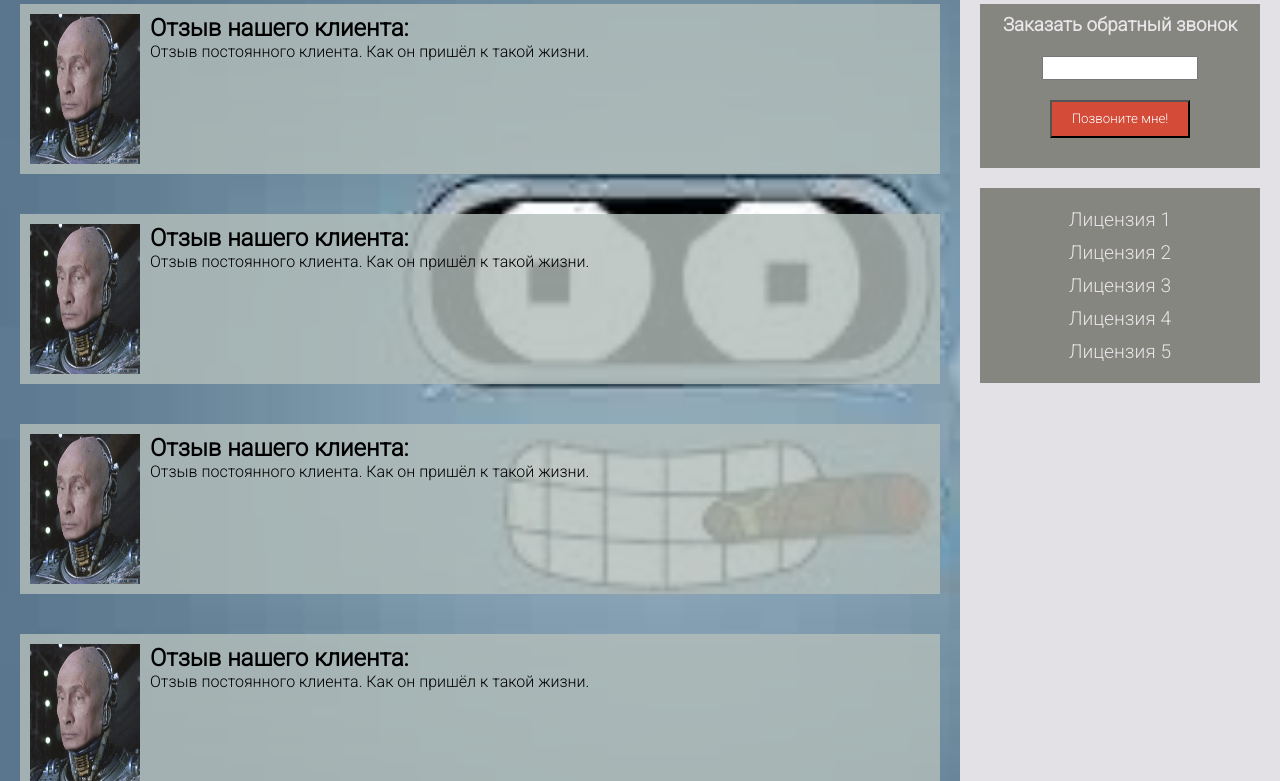
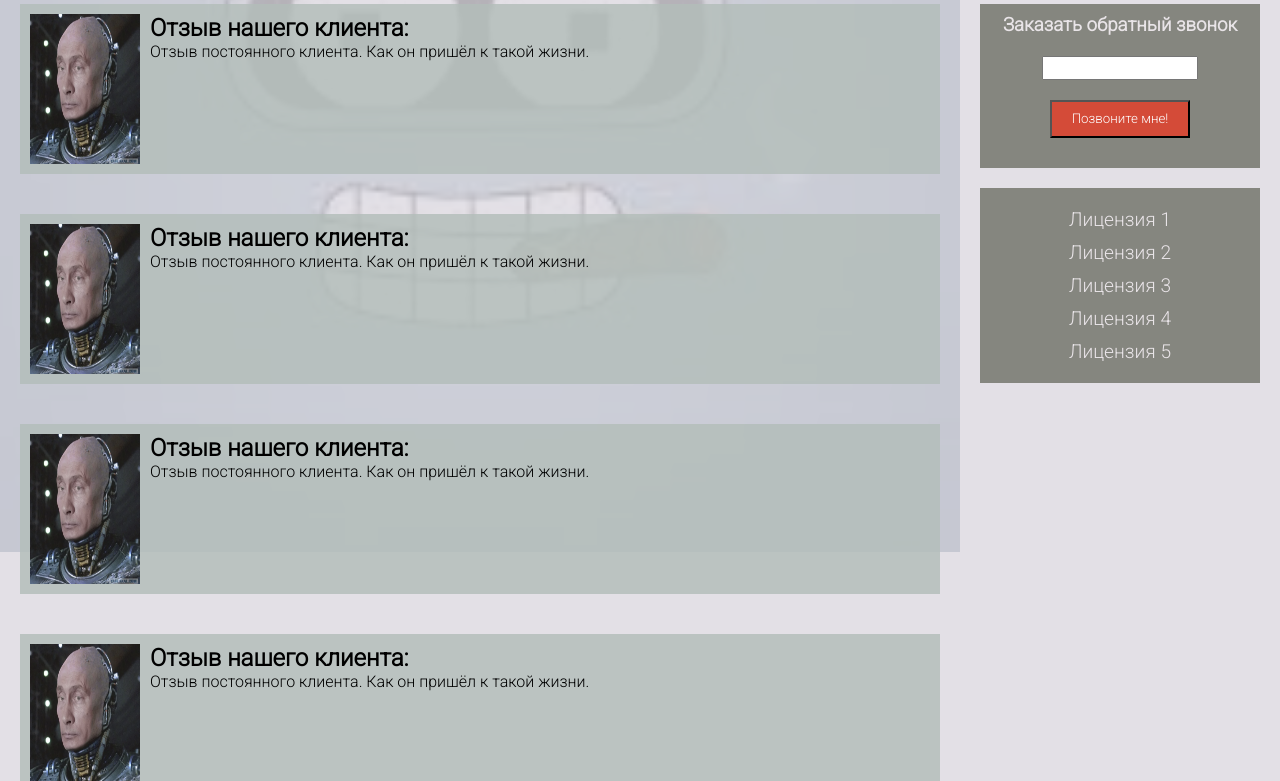
Before and after one commit to cyprus11/cyborg_page, a plain HTML site: page index.html in a window 1280 px wide. Shown: the part 316-1097 px from the top of the page. Drawn offline with nearby package versions, Linux system fonts and the light colour scheme.

Commit message:
add parallax effect

```diff
--- a/css/style.css
+++ b/css/style.css
@@ -67,8 +67,8 @@ html, body {
 }
 
 .header {
-  background-image: url("../images/header.jpg");
-  background-size: cover;
+  background: transparent;
+  color: rgba(67,69,59,0.82);
 }
 
 .nav-menu {
@@ -115,8 +115,7 @@ html, body {
 .reviews {
   display: flex;
   flex-direction: column;
-  background-image: url("../images/content.jpeg");
-  background-size: cover;
+  background: transparent;
   height: 100%;
 }
 
--- a/index.html
+++ b/index.html
@@ -8,11 +8,13 @@
   <link href="https://fonts.googleapis.com/css2?family=Roboto:wght@300&display=swap" rel="stylesheet">
   <link rel="stylesheet" href="css/style.css">
   <link rel="stylesheet" href="css/media.css">
+  <script src="https://ajax.googleapis.com/ajax/libs/jquery/1.11.0/jquery.min.js"></script>
+  <script src="js/parallax.js-1.5.0/parallax.js"></script>
   <title>Cyborg meds</title>
 </head>
 <body>
 <div class="wrapper">
-  <div class="row header">
+  <div class="row header" data-parallax="scroll" data-image-src="images/header.jpg">
     <h1>Приветствуем Вас на сайте клиники по трансформации в киборга.</h1>
   </div>
   <div class="content">
@@ -38,7 +40,7 @@
     </div>
     <div class="row">
       <div class="column-3-4">
-        <div class="reviews">
+        <div class="reviews" data-parallax="scroll" data-image-src="images/content.jpeg">
           <div class="review">
             <div class="div-image">
               <img class="image" src="images/cyborg.png" alt="Customer">
--- /dev/null
+++ b/js/parallax.js-1.5.0/parallax.js
@@ -0,0 +1,412 @@
+/*!
+ * parallax.js v1.5.0 (http://pixelcog.github.io/parallax.js/)
+ * @copyright 2016 PixelCog, Inc.
+ * @license MIT (https://github.com/pixelcog/parallax.js/blob/master/LICENSE)
+ */
+
+;(function ( $, window, document, undefined ) {
+
+  // Polyfill for requestAnimationFrame
+  // via: https://gist.github.com/paulirish/1579671
+
+  (function() {
+    var lastTime = 0;
+    var vendors = ['ms', 'moz', 'webkit', 'o'];
+    for(var x = 0; x < vendors.length && !window.requestAnimationFrame; ++x) {
+      window.requestAnimationFrame = window[vendors[x]+'RequestAnimationFrame'];
+      window.cancelAnimationFrame = window[vendors[x]+'CancelAnimationFrame'] || window[vendors[x]+'CancelRequestAnimationFrame'];
+    }
+
+    if (!window.requestAnimationFrame)
+      window.requestAnimationFrame = function(callback) {
+        var currTime = new Date().getTime();
+        var timeToCall = Math.max(0, 16 - (currTime - lastTime));
+        var id = window.setTimeout(function() { callback(currTime + timeToCall); },
+          timeToCall);
+        lastTime = currTime + timeToCall;
+        return id;
+      };
+
+    if (!window.cancelAnimationFrame)
+      window.cancelAnimationFrame = function(id) {
+        clearTimeout(id);
+      };
+  }());
+
+
+  // Parallax Constructor
+
+  function Parallax(element, options) {
+    var self = this;
+
+    if (typeof options == 'object') {
+      delete options.refresh;
+      delete options.render;
+      $.extend(this, options);
+    }
+
+    this.$element = $(element);
+
+    if (!this.imageSrc && this.$element.is('img')) {
+      this.imageSrc = this.$element.attr('src');
+    }
+
+    var positions = (this.position + '').toLowerCase().match(/\S+/g) || [];
+
+    if (positions.length < 1) {
+      positions.push('center');
+    }
+    if (positions.length == 1) {
+      positions.push(positions[0]);
+    }
+
+    if (positions[0] == 'top' || positions[0] == 'bottom' || positions[1] == 'left' || positions[1] == 'right') {
+      positions = [positions[1], positions[0]];
+    }
+
+    if (this.positionX !== undefined) positions[0] = this.positionX.toLowerCase();
+    if (this.positionY !== undefined) positions[1] = this.positionY.toLowerCase();
+
+    self.positionX = positions[0];
+    self.positionY = positions[1];
+
+    if (this.positionX != 'left' && this.positionX != 'right') {
+      if (isNaN(parseInt(this.positionX))) {
+        this.positionX = 'center';
+      } else {
+        this.positionX = parseInt(this.positionX);
+      }
+    }
+
+    if (this.positionY != 'top' && this.positionY != 'bottom') {
+      if (isNaN(parseInt(this.positionY))) {
+        this.positionY = 'center';
+      } else {
+        this.positionY = parseInt(this.positionY);
+      }
+    }
+
+    this.position =
+      this.positionX + (isNaN(this.positionX)? '' : 'px') + ' ' +
+      this.positionY + (isNaN(this.positionY)? '' : 'px');
+
+    if (navigator.userAgent.match(/(iPod|iPhone|iPad)/)) {
+      if (this.imageSrc && this.iosFix && !this.$element.is('img')) {
+        this.$element.css({
+          backgroundImage: 'url(' + this.imageSrc + ')',
+          backgroundSize: 'cover',
+          backgroundPosition: this.position
+        });
+      }
+      return this;
+    }
+
+    if (navigator.userAgent.match(/(Android)/)) {
+      if (this.imageSrc && this.androidFix && !this.$element.is('img')) {
+        this.$element.css({
+          backgroundImage: 'url(' + this.imageSrc + ')',
+          backgroundSize: 'cover',
+          backgroundPosition: this.position
+        });
+      }
+      return this;
+    }
+
+    this.$mirror = $('<div />').prependTo(this.mirrorContainer);
+
+    var slider = this.$element.find('>.parallax-slider');
+    var sliderExisted = false;
+
+    if (slider.length == 0)
+      this.$slider = $('<img />').prependTo(this.$mirror);
+    else {
+      this.$slider = slider.prependTo(this.$mirror)
+      sliderExisted = true;
+    }
+
+    this.$mirror.addClass('parallax-mirror').css({
+      visibility: 'hidden',
+      zIndex: this.zIndex,
+      position: 'fixed',
+      top: 0,
+      left: 0,
+      overflow: 'hidden'
+    });
+
+    this.$slider.addClass('parallax-slider').one('load', function() {
+      if (!self.naturalHeight || !self.naturalWidth) {
+        self.naturalHeight = this.naturalHeight || this.height || 1;
+        self.naturalWidth  = this.naturalWidth  || this.width  || 1;
+      }
+      self.aspectRatio = self.naturalWidth / self.naturalHeight;
+
+      Parallax.isSetup || Parallax.setup();
+      Parallax.sliders.push(self);
+      Parallax.isFresh = false;
+      Parallax.requestRender();
+    });
+
+    if (!sliderExisted)
+      this.$slider[0].src = this.imageSrc;
+
+    if (this.naturalHeight && this.naturalWidth || this.$slider[0].complete || slider.length > 0) {
+      this.$slider.trigger('load');
+    }
+
+  }
+
+
+  // Parallax Instance Methods
+
+  $.extend(Parallax.prototype, {
+    speed:    0.2,
+    bleed:    0,
+    zIndex:   -100,
+    iosFix:   true,
+    androidFix: true,
+    position: 'center',
+    overScrollFix: false,
+    mirrorContainer: 'body',
+
+    refresh: function() {
+      this.boxWidth        = this.$element.outerWidth();
+      this.boxHeight       = this.$element.outerHeight() + this.bleed * 2;
+      this.boxOffsetTop    = this.$element.offset().top - this.bleed;
+      this.boxOffsetLeft   = this.$element.offset().left;
+      this.boxOffsetBottom = this.boxOffsetTop + this.boxHeight;
+
+      var winHeight = Parallax.winHeight;
+      var docHeight = Parallax.docHeight;
+      var maxOffset = Math.min(this.boxOffsetTop, docHeight - winHeight);
+      var minOffset = Math.max(this.boxOffsetTop + this.boxHeight - winHeight, 0);
+      var imageHeightMin = this.boxHeight + (maxOffset - minOffset) * (1 - this.speed) | 0;
+      var imageOffsetMin = (this.boxOffsetTop - maxOffset) * (1 - this.speed) | 0;
+      var margin;
+
+      if (imageHeightMin * this.aspectRatio >= this.boxWidth) {
+        this.imageWidth    = imageHeightMin * this.aspectRatio | 0;
+        this.imageHeight   = imageHeightMin;
+        this.offsetBaseTop = imageOffsetMin;
+
+        margin = this.imageWidth - this.boxWidth;
+
+        if (this.positionX == 'left') {
+          this.offsetLeft = 0;
+        } else if (this.positionX == 'right') {
+          this.offsetLeft = - margin;
+        } else if (!isNaN(this.positionX)) {
+          this.offsetLeft = Math.max(this.positionX, - margin);
+        } else {
+          this.offsetLeft = - margin / 2 | 0;
+        }
+      } else {
+        this.imageWidth    = this.boxWidth;
+        this.imageHeight   = this.boxWidth / this.aspectRatio | 0;
+        this.offsetLeft    = 0;
+
+        margin = this.imageHeight - imageHeightMin;
+
+        if (this.positionY == 'top') {
+          this.offsetBaseTop = imageOffsetMin;
+        } else if (this.positionY == 'bottom') {
+          this.offsetBaseTop = imageOffsetMin - margin;
+        } else if (!isNaN(this.positionY)) {
+          this.offsetBaseTop = imageOffsetMin + Math.max(this.positionY, - margin);
+        } else {
+          this.offsetBaseTop = imageOffsetMin - margin / 2 | 0;
+        }
+      }
+    },
+
+    render: function() {
+      var scrollTop    = Parallax.scrollTop;
+      var scrollLeft   = Parallax.scrollLeft;
+      var overScroll   = this.overScrollFix ? Parallax.overScroll : 0;
+      var scrollBottom = scrollTop + Parallax.winHeight;
+
+      if (this.boxOffsetBottom > scrollTop && this.boxOffsetTop <= scrollBottom) {
+        this.visibility = 'visible';
+        this.mirrorTop = this.boxOffsetTop  - scrollTop;
+        this.mirrorLeft = this.boxOffsetLeft - scrollLeft;
+        this.offsetTop = this.offsetBaseTop - this.mirrorTop * (1 - this.speed);
+      } else {
+        this.visibility = 'hidden';
+      }
+
+      this.$mirror.css({
+        transform: 'translate3d('+this.mirrorLeft+'px, '+(this.mirrorTop - overScroll)+'px, 0px)',
+        visibility: this.visibility,
+        height: this.boxHeight,
+        width: this.boxWidth
+      });
+
+      this.$slider.css({
+        transform: 'translate3d('+this.offsetLeft+'px, '+this.offsetTop+'px, 0px)',
+        position: 'absolute',
+        height: this.imageHeight,
+        width: this.imageWidth,
+        maxWidth: 'none'
+      });
+    }
+  });
+
+
+  // Parallax Static Methods
+
+  $.extend(Parallax, {
+    scrollTop:    0,
+    scrollLeft:   0,
+    winHeight:    0,
+    winWidth:     0,
+    docHeight:    1 << 30,
+    docWidth:     1 << 30,
+    sliders:      [],
+    isReady:      false,
+    isFresh:      false,
+    isBusy:       false,
+
+    setup: function() {
+      if (this.isReady) return;
+
+      var self = this;
+
+      var $doc = $(document), $win = $(window);
+
+      var loadDimensions = function() {
+        Parallax.winHeight = $win.height();
+        Parallax.winWidth  = $win.width();
+        Parallax.docHeight = $doc.height();
+        Parallax.docWidth  = $doc.width();
+      };
+
+      var loadScrollPosition = function() {
+        var winScrollTop  = $win.scrollTop();
+        var scrollTopMax  = Parallax.docHeight - Parallax.winHeight;
+        var scrollLeftMax = Parallax.docWidth  - Parallax.winWidth;
+        Parallax.scrollTop  = Math.max(0, Math.min(scrollTopMax,  winScrollTop));
+        Parallax.scrollLeft = Math.max(0, Math.min(scrollLeftMax, $win.scrollLeft()));
+        Parallax.overScroll = Math.max(winScrollTop - scrollTopMax, Math.min(winScrollTop, 0));
+      };
+
+      $win.on('resize.px.parallax load.px.parallax', function() {
+          loadDimensions();
+          self.refresh();
+          Parallax.isFresh = false;
+          Parallax.requestRender();
+        })
+        .on('scroll.px.parallax load.px.parallax', function() {
+          loadScrollPosition();
+          Parallax.requestRender();
+        });
+
+      loadDimensions();
+      loadScrollPosition();
+
+      this.isReady = true;
+
+      var lastPosition = -1;
+
+      function frameLoop() {
+        if (lastPosition == window.pageYOffset) {   // Avoid overcalculations
+          window.requestAnimationFrame(frameLoop);
+          return false;
+        } else lastPosition = window.pageYOffset;
+
+        self.render();
+        window.requestAnimationFrame(frameLoop);
+      }
+
+      frameLoop();
+    },
+
+    configure: function(options) {
+      if (typeof options == 'object') {
+        delete options.refresh;
+        delete options.render;
+        $.extend(this.prototype, options);
+      }
+    },
+
+    refresh: function() {
+      $.each(this.sliders, function(){ this.refresh(); });
+      this.isFresh = true;
+    },
+
+    render: function() {
+      this.isFresh || this.refresh();
+      $.each(this.sliders, function(){ this.render(); });
+    },
+
+    requestRender: function() {
+      var self = this;
+      self.render();
+      self.isBusy = false;
+    },
+    destroy: function(el){
+      var i,
+          parallaxElement = $(el).data('px.parallax');
+      parallaxElement.$mirror.remove();
+      for(i=0; i < this.sliders.length; i+=1){
+        if(this.sliders[i] == parallaxElement){
+          this.sliders.splice(i, 1);
+        }
+      }
+      $(el).data('px.parallax', false);
+      if(this.sliders.length === 0){
+        $(window).off('scroll.px.parallax resize.px.parallax load.px.parallax');
+        this.isReady = false;
+        Parallax.isSetup = false;
+      }
+    }
+  });
+
+
+  // Parallax Plugin Definition
+
+  function Plugin(option) {
+    return this.each(function () {
+      var $this = $(this);
+      var options = typeof option == 'object' && option;
+
+      if (this == window || this == document || $this.is('body')) {
+        Parallax.configure(options);
+      }
+      else if (!$this.data('px.parallax')) {
+        options = $.extend({}, $this.data(), options);
+        $this.data('px.parallax', new Parallax(this, options));
+      }
+      else if (typeof option == 'object')
+      {
+        $.extend($this.data('px.parallax'), options);
+      }
+      if (typeof option == 'string') {
+        if(option == 'destroy'){
+            Parallax.destroy(this);
+        }else{
+          Parallax[option]();
+        }
+      }
+    });
+  }
+
+  var old = $.fn.parallax;
+
+  $.fn.parallax             = Plugin;
+  $.fn.parallax.Constructor = Parallax;
+
+
+  // Parallax No Conflict
+
+  $.fn.parallax.noConflict = function () {
+    $.fn.parallax = old;
+    return this;
+  };
+
+
+  // Parallax Data-API
+
+  $( function () {
+    $('[data-parallax="scroll"]').parallax();
+  });
+
+}(jQuery, window, document));
```
Also changed, not shown: js/parallax.js-1.5.0/bower.json (added, +20 -0 lines), js/parallax.js-1.5.0/package.json (added, +31 -0 lines), js/parallax.js-1.5.0/README.md (added), js/parallax.js-1.5.0/parallax.min.js (added), 1 other file.
